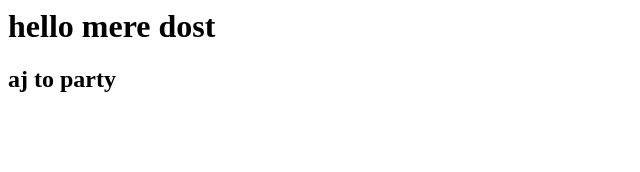
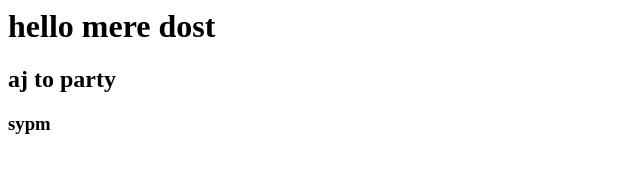
Before and after one commit to AYUSH567/jsn, a plain HTML site: page index.html in a window 1280 px wide. Shown: the full height of the page, 0-640 px from the left. Drawn offline with Linux system fonts and the light colour scheme.

Commit message:
second commit

```diff
--- a/index.html
+++ b/index.html
@@ -1,2 +1,3 @@
 <h1> hello mere dost </h1>
 <h2> aj to party </h2>
+<h3>sypm</h3>
```
